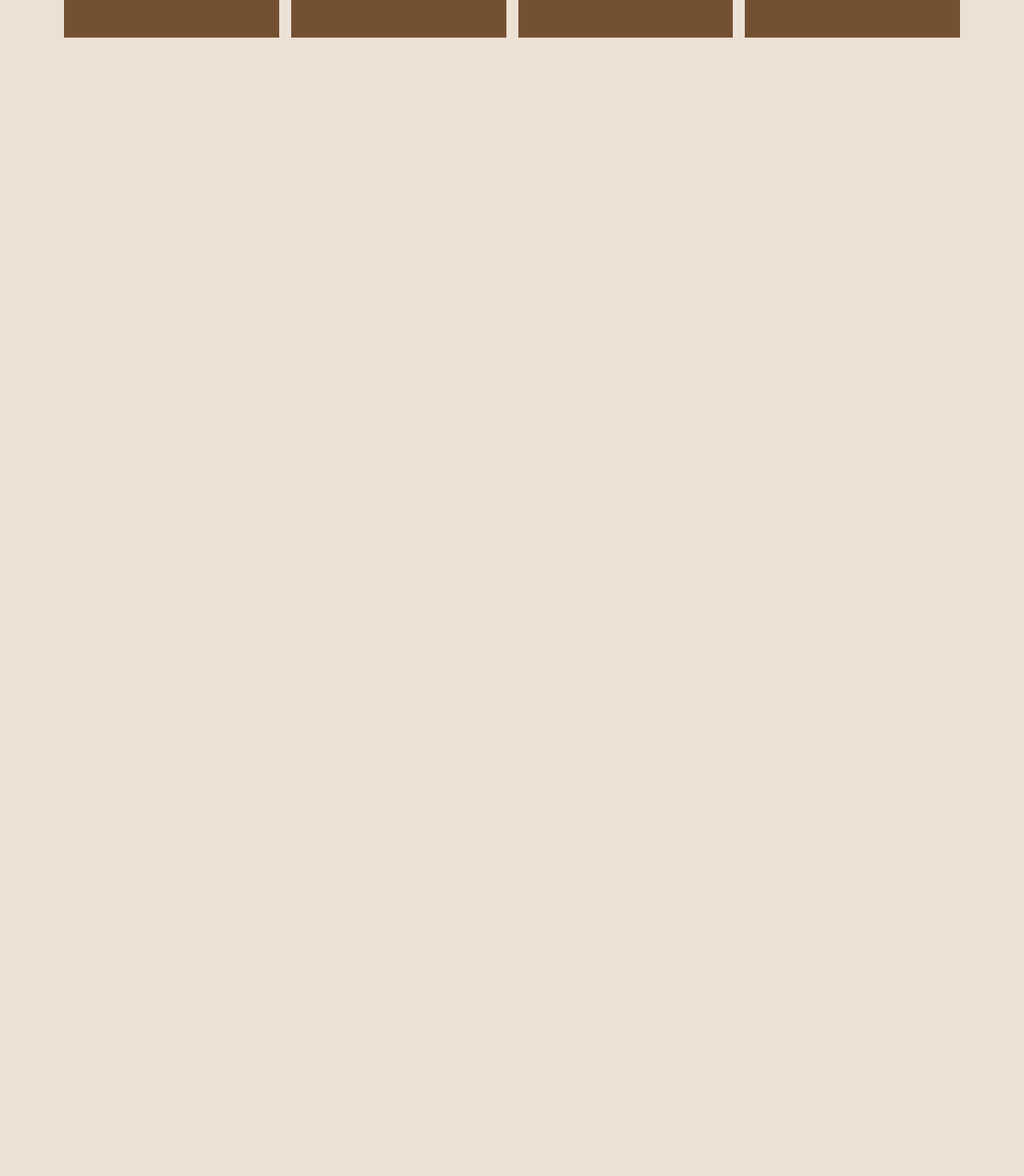
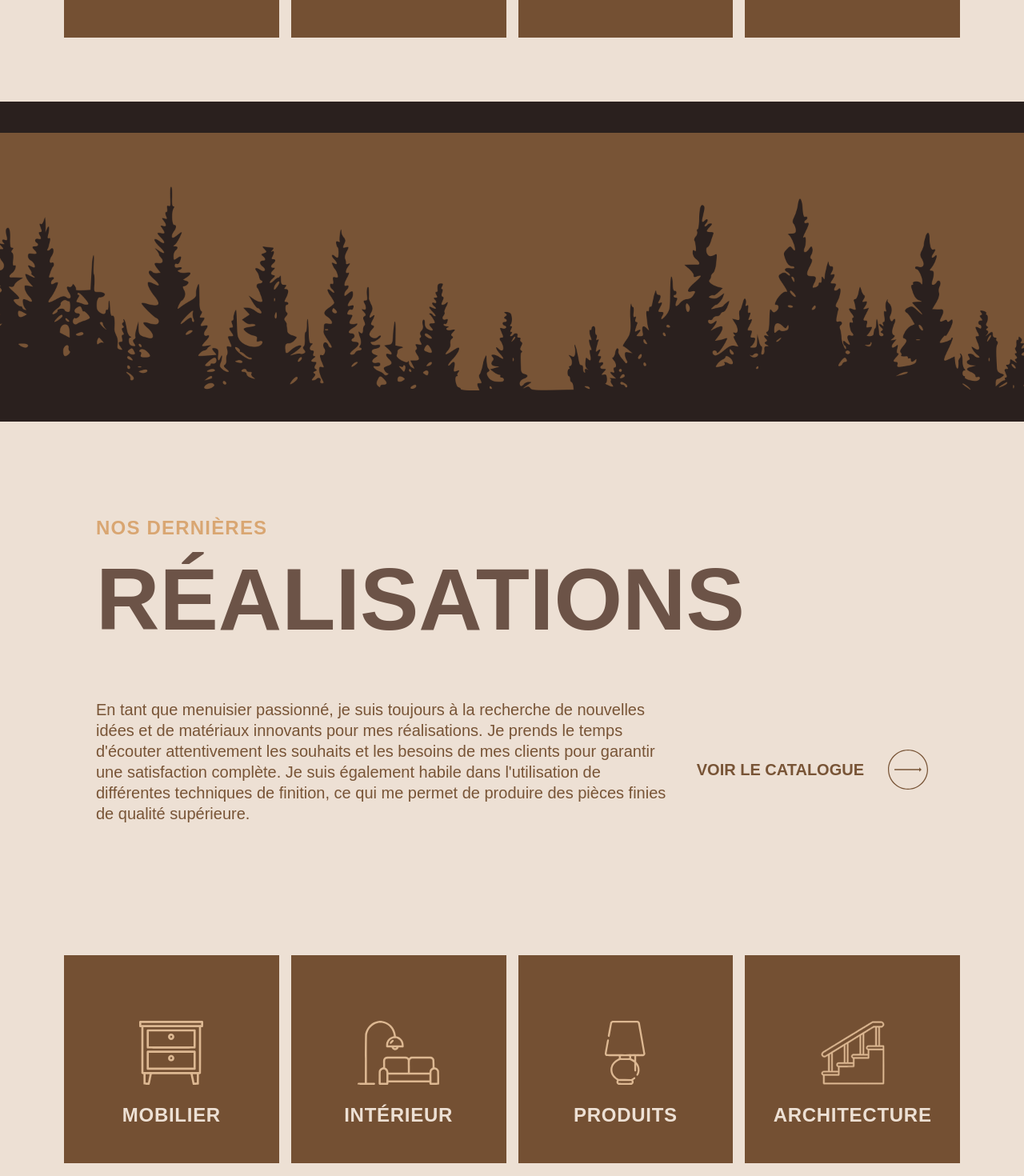
Before and after one commit to vittoriobusatta/DecorTakaz, a Next.js app: page / in a window 1280 px wide. Shown: the part 880-2350 px from the top of the page at 80% size. Before the commit the page ends 927 px from the top, so only its background shows below. Built offline with nearby package versions, Linux system fonts and the light colour scheme; a small style sheet from the web is missing.

Commit message:
add forest

```diff
--- a/components/Release.js
+++ b/components/Release.js
@@ -23,7 +23,7 @@ const Content = styled.div`
   & h1 {
     position: relative;
     font-weight: 800;
-    font-size: max(10vw, 38px);
+    font-size: max(11.5vw, 38px);
     text-transform: uppercase;
     color: #6c5347;
     margin-bottom: 50px;
@@ -35,7 +35,6 @@ const Content = styled.div`
       content: "Nos dernières";
       position: absolute;
       top: -15px;
-      /* font-size: 10px; */
       font-size: max(2vw, 10px);
       line-height: 11px;
       letter-spacing: 0.05em;
@@ -49,7 +48,7 @@ const Content = styled.div`
   }
 `;
 
-const About = styled.div`
+const Description = styled.div`
   display: flex;
   flex-direction: column;
   align-items: flex-end;
@@ -108,10 +107,10 @@ const About = styled.div`
     max-width: 850px;
     padding-bottom: 20px;
     text-align: start;
-    margin-right: 30px;
     @media screen and (min-width: 1224px) {
       font-size: 20px;
       line-height: 26px;
+      margin-right: 30px;
     }
   }
 `;
@@ -217,7 +216,7 @@ function Release() {
     <Container>
       <Content>
         <h1>Réalisations</h1>
-        <About>
+        <Description>
           <p>
             En tant que menuisier passionné, je suis toujours à la recherche de
             nouvelles idées et de matériaux innovants pour mes réalisations. Je
@@ -231,7 +230,7 @@ function Release() {
             <span>Voir le catalogue</span>
             <CatalogueIcon />
           </div>
-        </About>
+        </Description>
       </Content>
       <Table>
         <li>
--- a/pages/index.js
+++ b/pages/index.js
@@ -5,6 +5,16 @@ import React, { useState } from 'react'
 import Image from "next/image";
 import Release from "../components/Release";
 import Catalogue from "../components/Catalogue";
+import fort from "/assets/share/Subtract.png"
+
+const Forest = () => {
+  return (
+    <section className="forest_container">
+      <div className="color"></div>
+      {/* <Image src={fort} alt="alt" /> */}
+    </section>
+  )
+}
 
 
 function Home() {
@@ -20,7 +30,10 @@ function Home() {
 
       <main className="main">
         <Release />
-        {/* <Catalogue /> */}
+        <Forest />
+        <Release />
+
+        <section>.</section>
       </main>
     </>
   );
--- a/styles/02-base/_base.scss
+++ b/styles/02-base/_base.scss
@@ -22,3 +22,7 @@ body {
   background-color: $backgroundColor;
   font-family: "Manrope", sans-serif;
 }
+
+section {
+  margin: 10vh 0;
+}
--- a/styles/04-components/_mobilier.scss
+++ b/styles/04-components/_mobilier.scss
@@ -78,3 +78,35 @@ ul.gallerie {
     }
   }
 }
+
+.forest_container {
+  position: relative;
+  height: 120px;
+  width: 100%;
+  background-color: #2A201E;
+  @media screen and (min-width: 576px) {
+    height: 160px;
+  }
+  @media screen and (min-width: 768px) {
+    height: 200px;
+  }
+  @media screen and (min-width: 992px) {
+    height: 280px;
+  }
+  @media screen and (min-width: 1224px) {
+    height: 400px;
+  }
+  & img {
+    height: 100%;
+    width: 100%;
+    object-fit: cover;
+  }
+  & .color {
+    height: 100%;
+    width: 100%;
+    background: url("../../assets/share/Subtract.png") no-repeat;
+    background-attachment: fixed;
+    background-position: center;
+    background-size: contain;
+  }
+}
```
Also changed, not shown: components/About.js (added, +9 -0 lines), assets/share/Subtract.png (added).
